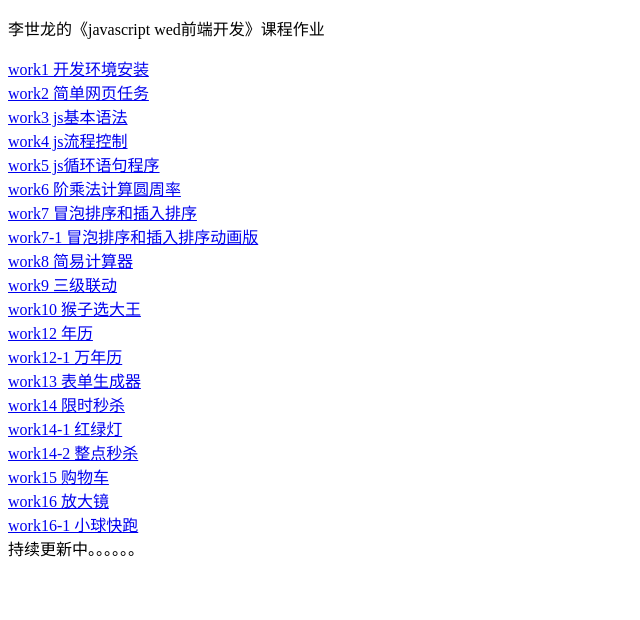
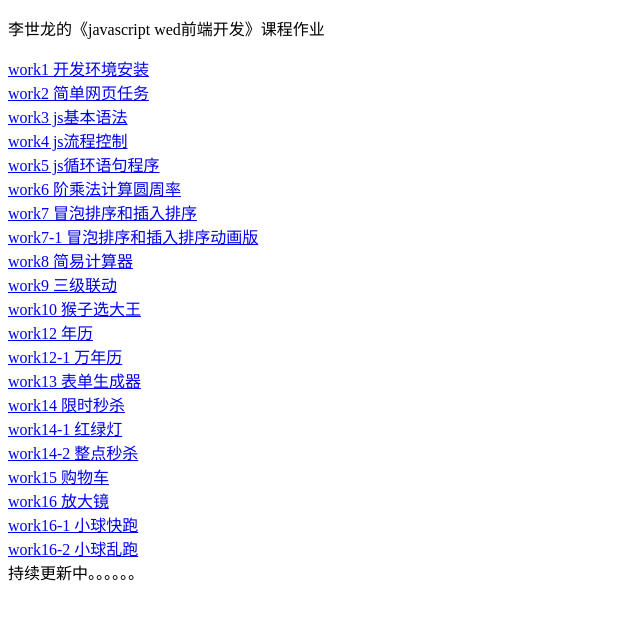
Before and after one commit to Shilong11285/jswork, a website: page index.html in a window 1280 px wide. Shown: the whole page, without its empty margins (0-640 px from the left). Drawn offline with Linux system fonts and the light colour scheme.

Commit message:
work16-2

```diff
--- a/index.html
+++ b/index.html
@@ -26,6 +26,7 @@
         <a href='work15/index.html'>work15 购物车</a><br>
         <a href='work16/index.html'>work16 放大镜</a><br>
         <a href='work16-1/index.html'>work16-1 小球快跑</a><br>
+        <a href='work16-2/index.html'>work16-2 小球乱跑</a><br>
         持续更新中。。。。。。
     </body>
 </html>
```
